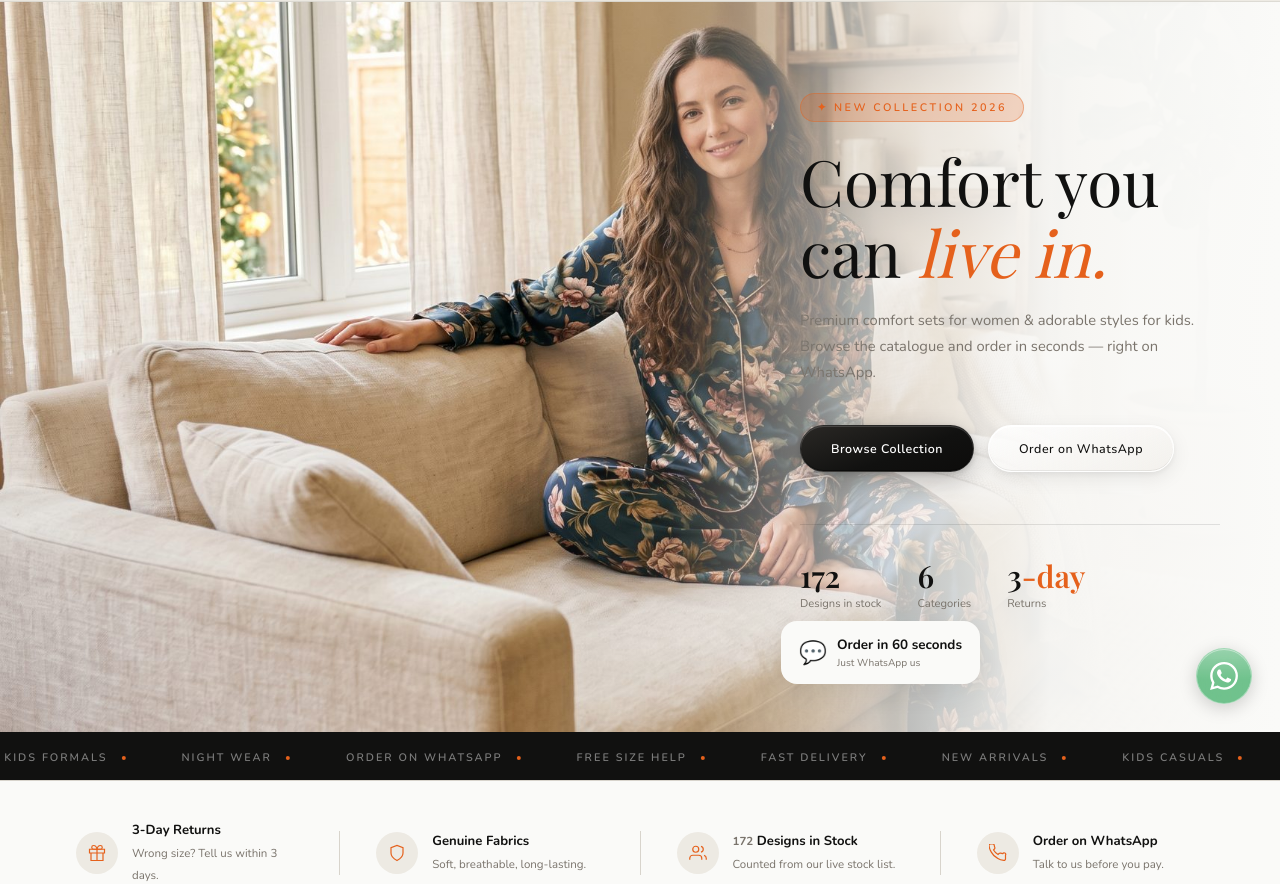
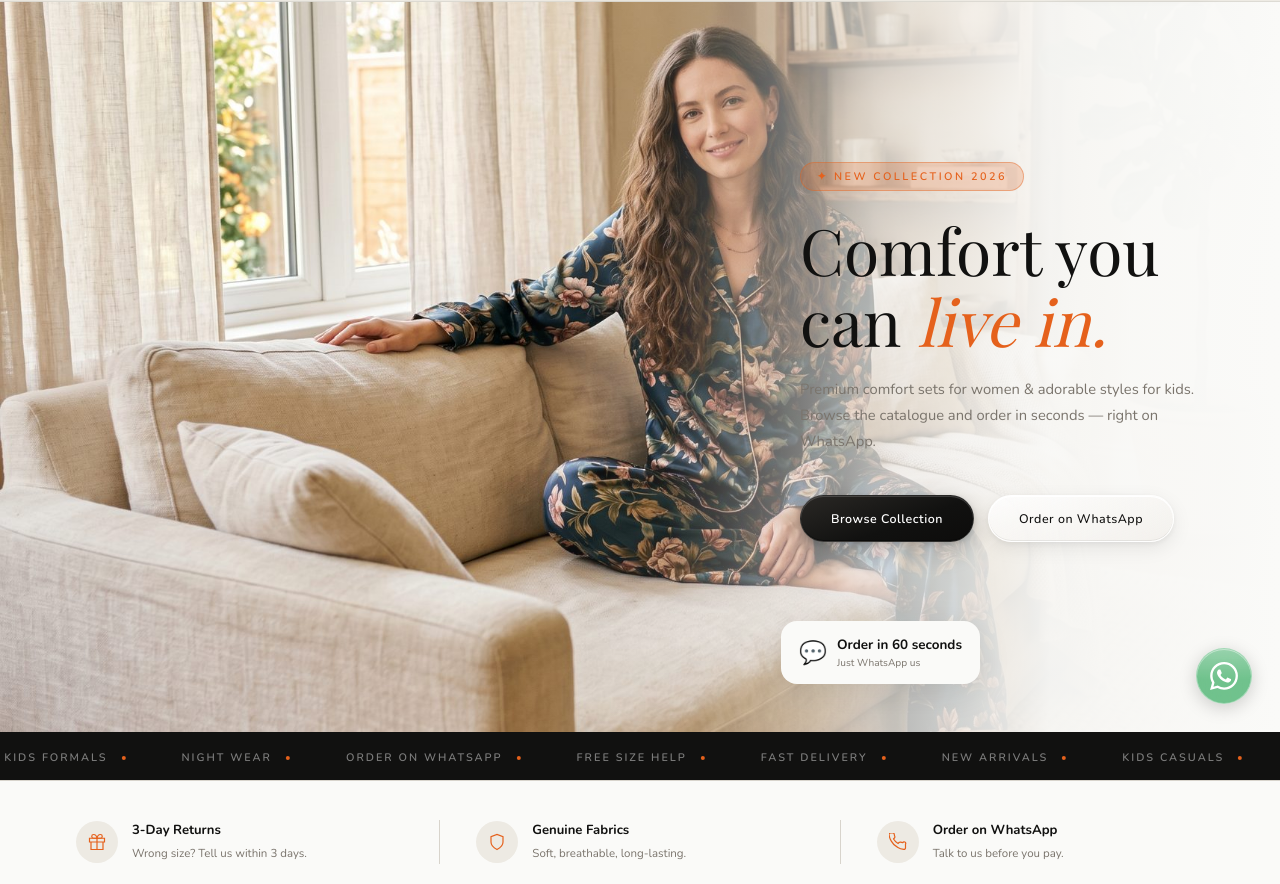
Before and after one commit to only4yousince2024-sys/o4u-catalogue, a plain HTML site: page website/index.html in a window 1280 px wide. Shown: the part 68-952 px from the top of the page. Drawn offline with nearby package versions, Linux system fonts and the light colour scheme; a web font is replaced by a local one.

Commit message:
chore: remove stats strip, view-all link and duplicate cart terms
- hero stats band (designs / categories / 3-day) removed along with
  its CSS and the renderStats() count code; the trust-strip tile that
  showed the same computed count goes with it (3 tiles remain)
- 'View All on WhatsApp' link above the grid removed
- the four numbered steps removed from the cart drawer footer; they
  remain in the policy modal at send time and in the page footer

Verified: 172 cards, 2 columns at 320px, no horizontal scroll.

Co-Authored-By: Claude Opus 5 <noreply@anthropic.com>

```diff
--- a/website/index.html
+++ b/website/index.html
@@ -364,21 +364,6 @@
     .hero-badge strong { display: block; font-size: 0.84rem; color: var(--black); }
     .hero-badge small { color: var(--gray); }
 
-    /* Hero stats */
-    .hero-stats {
-      display: flex; gap: 36px;
-      margin-top: 52px;
-      padding-top: 36px;
-      border-top: 1px solid rgba(0,0,0,0.10);
-    }
-    .stat-num {
-      font-family: 'Playfair Display', serif;
-      font-size: 1.9rem; font-weight: 600;
-      color: var(--black); line-height: 1;
-    }
-    .stat-num b { color: var(--orange); font-weight: 600; }
-    .stat-label { font-size: 0.7rem; color: var(--gray); margin-top: 4px; }
-
     /* ══ TRUST STRIP ══ */
     .trust-strip {
       display: flex;
@@ -1078,8 +1063,6 @@
       font-family: 'Nunito', sans-serif; font-size: 0.72rem; font-weight: 600; color: var(--gray);
       letter-spacing: 0.5px; text-decoration: underline; padding: 6px;
     }
-    .cart-steps { margin: 14px 0 0; padding-left: 18px; font-size: 0.72rem; color: var(--gray); line-height: 1.7; }
-    .cart-steps li::marker { color: var(--orange); font-weight: 700; }
     .cart-add-more {
       width: 100%; margin: 0 0 14px; padding: 11px 14px;
       background: none; border: 1.5px dashed var(--light); border-radius: 50px;
@@ -1217,7 +1200,6 @@
       .hero-sub { font-size: 0.86rem; margin-bottom: 28px; max-width: 100%; }
       .hero-btns { flex-direction: column; gap: 10px; }
       .hero-btns a { text-align: center; justify-content: center; }
-      .hero-stats { gap: 20px; margin-top: 32px; padding-top: 24px; }
       .stat-num { font-size: 1.5rem; }
 
       /* Trust strip */
@@ -1354,21 +1336,6 @@
       <a href="#catalogue" class="btn-dark">Browse Collection</a>
       <a href="#" data-wa="Hi! I want to see your full collection 👗" target="_blank" class="btn-ghost">Order on WhatsApp</a>
     </div>
-    <!-- Counts are filled from products.js at load: true by construction, never typed by hand. -->
-    <div class="hero-stats">
-      <div>
-        <div class="stat-num"><span data-stat="designs">—</span></div>
-        <div class="stat-label">Designs in stock</div>
-      </div>
-      <div>
-        <div class="stat-num"><span data-stat="categories">—</span></div>
-        <div class="stat-label">Categories</div>
-      </div>
-      <div>
-        <div class="stat-num">3<b>-day</b></div>
-        <div class="stat-label">Returns</div>
-      </div>
-    </div>
   </div>
 
   <!-- Hero images -->
@@ -1436,16 +1403,6 @@
   <div class="trust-divider"></div>
   <div class="trust-item reveal">
     <div class="trust-icon">
-      <svg viewBox="0 0 24 24" fill="none" stroke="currentColor" stroke-width="1.6"><path d="M17 21v-2a4 4 0 00-4-4H5a4 4 0 00-4 4v2"/><circle cx="9" cy="7" r="4"/><path d="M23 21v-2a4 4 0 00-3-3.87"/><path d="M16 3.13a4 4 0 010 7.75"/></svg>
-    </div>
-    <div>
-      <strong><span data-stat="designs">—</span> Designs in Stock</strong>
-      <span>Counted from our live stock list.</span>
-    </div>
-  </div>
-  <div class="trust-divider"></div>
-  <div class="trust-item reveal">
-    <div class="trust-icon">
       <svg viewBox="0 0 24 24" fill="none" stroke="currentColor" stroke-width="1.6"><path d="M22 16.92v3a2 2 0 01-2.18 2 19.79 19.79 0 01-8.63-3.07A19.5 19.5 0 013.07 10.8a19.79 19.79 0 01-3.07-8.68A2 2 0 012 0h3a2 2 0 012 1.72c.127.96.361 1.903.7 2.81a2 2 0 01-.45 2.11L6.09 7.91a16 16 0 006 6l1.27-1.27a2 2 0 012.11-.45c.907.339 1.85.573 2.81.7A2 2 0 0122 14.92z"/></svg>
     </div>
     <div>
@@ -1463,7 +1420,6 @@
       <h2 class="section-title">Women's Collection</h2>
       <p class="section-sub">Add what you like, then send us the order request on WhatsApp — we confirm stock, sizes &amp; delivery in chat before you pay.</p>
     </div>
-    <a href="#" data-wa="Hi! I want to see your full collection 👗" target="_blank" style="font-size:0.75rem; font-weight:600; letter-spacing:1px; color:var(--black); text-decoration:none; border-bottom:1.5px solid var(--black); padding-bottom:2px; white-space:nowrap; transition:color 0.2s;" onmouseover="this.style.color='var(--orange)'; this.style.borderColor='var(--orange)';" onmouseout="this.style.color='var(--black)'; this.style.borderColor='var(--black)';">View All on WhatsApp →</a>
   </div>
 
   <!-- Filter bar -->
@@ -1650,12 +1606,6 @@
       </button>
       <div class="cart-sent" id="cartSent">WhatsApp should now be open with your order request. If nothing happened, tap the button again. We'll reply to confirm stock &amp; delivery charges.</div>
       <button class="cart-clear" onclick="clearCart()">Clear order</button>
-      <ol class="cart-steps">
-        <li>We check stock and confirm on WhatsApp</li>
-        <li>You share delivery details and pay the advance (incl. delivery)</li>
-        <li>We pack it and hand it to Porter</li>
-        <li>3-day return window</li>
-      </ol>
     </div>
   </aside>
 </div>
@@ -1828,14 +1778,6 @@
     section.hidden = false;
   }
 
-  // Statistics tiles: computed from the catalogue, never hardcoded.
-  function renderStats() {
-    const designs = allProducts.length;
-    const categories = new Set(allProducts.map(p => p.category)).size;
-    document.querySelectorAll('[data-stat="designs"]').forEach(el => el.textContent = fmt(designs));
-    document.querySelectorAll('[data-stat="categories"]').forEach(el => el.textContent = fmt(categories));
-  }
-
   function renderFilters() {
     const bar = document.getElementById('filterBar');
     const present = new Set(allProducts.map(p => p.category));
@@ -1897,7 +1839,6 @@
     applyWhatsAppLinks();
     allProducts = await loadProducts();
     renderFilters();
-    renderStats();
     renderReviews();
     if (allProducts.length) {
       grid.innerHTML = renderProducts(allProducts);
```
